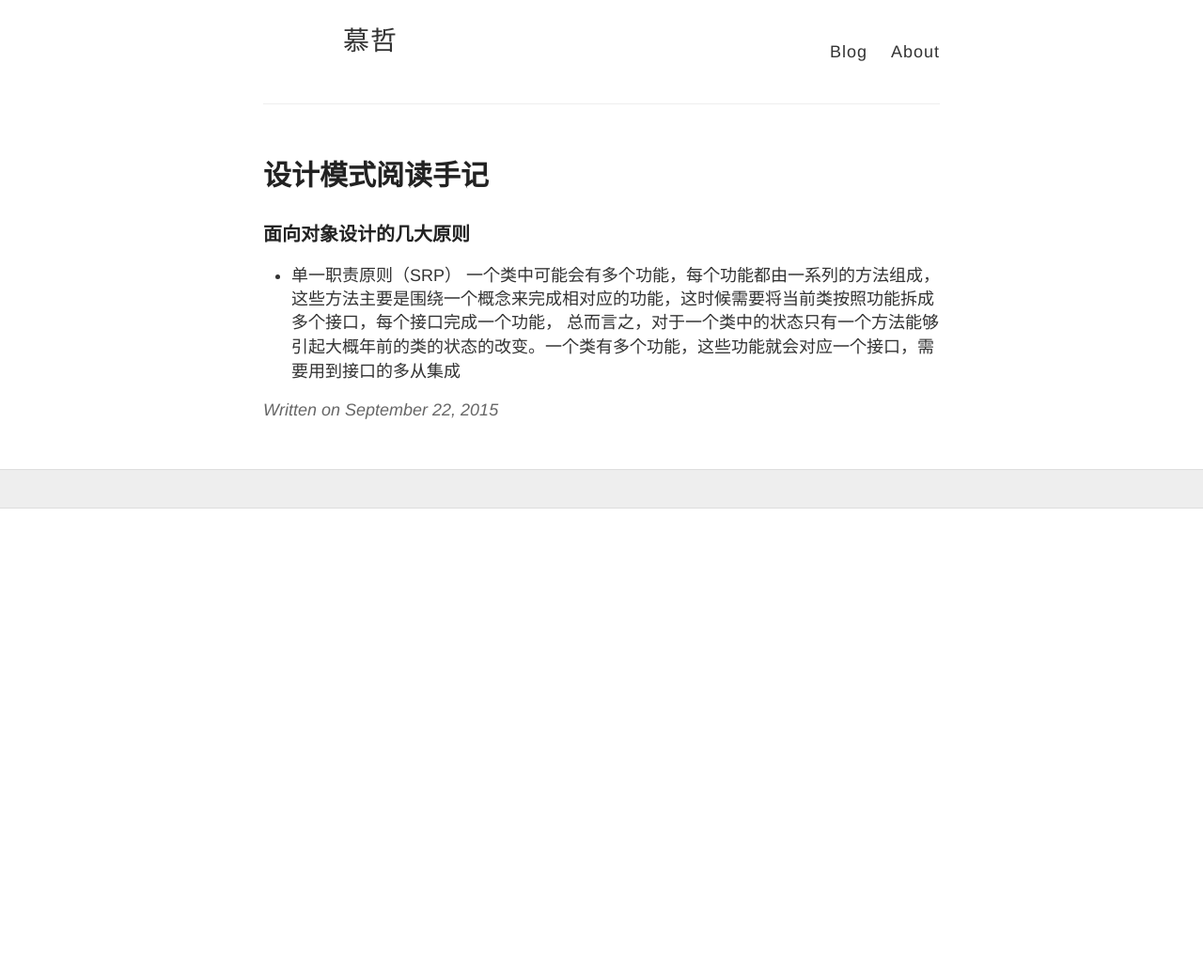
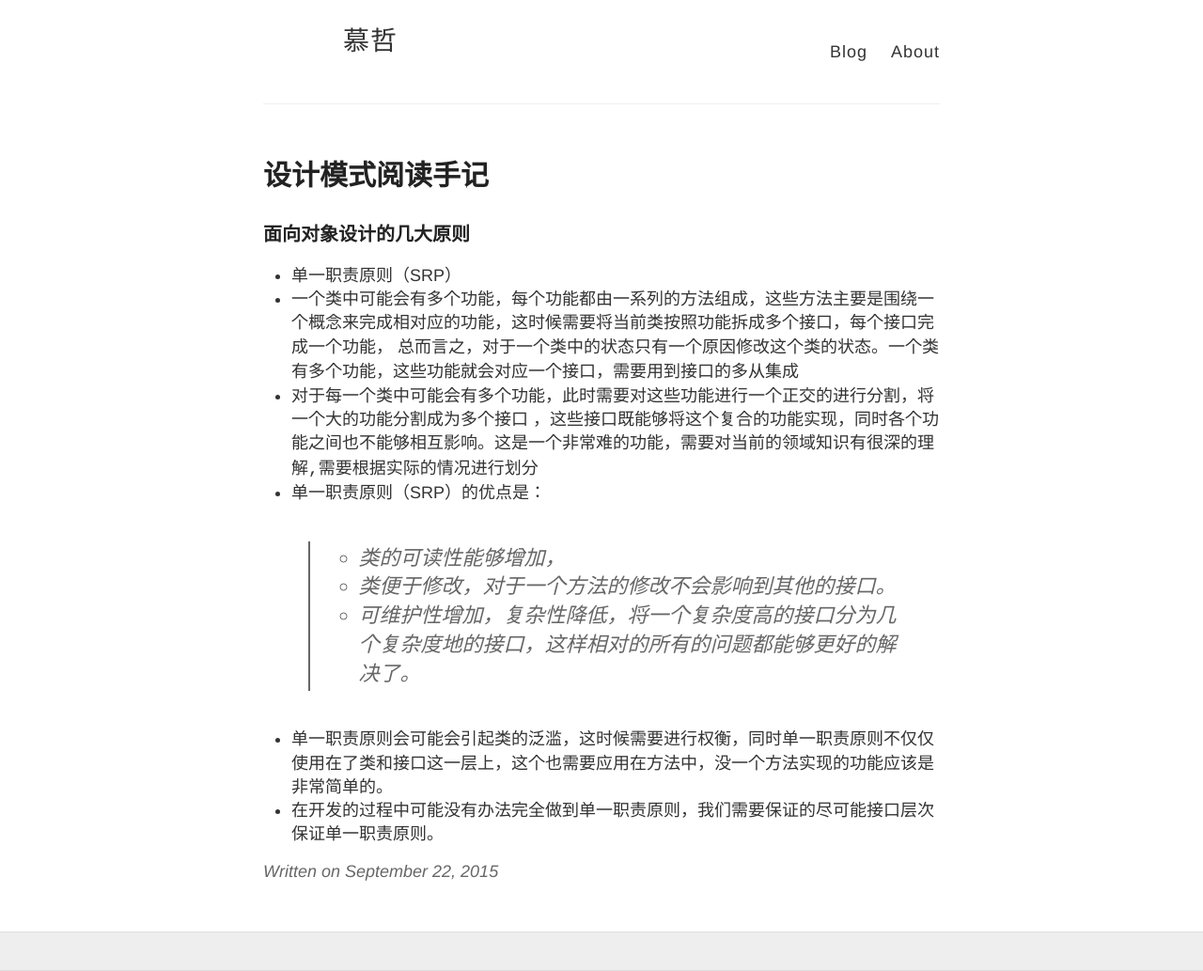
Before and after one commit to zhenru/zhenru.github.io, a Jekyll site: the page built from _posts/2015-09-22-设计模式阅读.md, in a window 1280 px wide. Shown: the whole page at 94% size. Built offline with Jekyll 4.4.1, drawn with Linux system fonts in a browser that asks for light colours; before the commit the page ends 900 px from its top, so only the background shows below that.

Commit message:
finish the srp

```diff
--- a/_posts/2015-09-22-设计模式阅读.md
+++ b/_posts/2015-09-22-设计模式阅读.md
@@ -5,4 +5,12 @@ title: 设计模式阅读手记
 
 ### 面向对象设计的几大原则
 - 单一职责原则（SRP）
- 一个类中可能会有多个功能，每个功能都由一系列的方法组成，这些方法主要是围绕一个概念来完成相对应的功能，这时候需要将当前类按照功能拆成多个接口，每个接口完成一个功能， 总而言之，对于一个类中的状态只有一个方法能够引起大概年前的类的状态的改变。`一个类有多个功能，这些功能就会对应一个接口，需要用到接口的多从集成`
+ * 一个类中可能会有多个功能，每个功能都由一系列的方法组成，这些方法主要是围绕一个概念来完成相对应的功能，这时候需要将当前类按照功能拆成多个接口，每个接口完成一个功能， 总而言之，对于一个类中的状态只有一个原因修改这个类的状态。`一个类有多个功能，这些功能就会对应一个接口，需要用到接口的多从集成`
+ * 对于每一个类中可能会有多个功能，此时需要对这些功能进行一个正交的进行分割，将一个大的功能分割成为多个接口 ，这些接口既能够将这个复合的功能实现，同时各个功能之间也不能够相互影响。`这是一个非常难的功能，需要对当前的领域知识有很深的理解,需要根据实际的情况进行划分`
+ * 单一职责原则（SRP）的优点是：
+ > * 类的可读性能够增加，
+ > * 类便于修改，对于一个方法的修改不会影响到其他的接口。
+ > * 可维护性增加，复杂性降低，将一个复杂度高的接口分为几个复杂度地的接口，这样相对的所有的问题都能够更好的解决了。
+
+* 单一职责原则会可能会引起类的泛滥，这时候需要进行权衡，同时单一职责原则不仅仅使用在了类和接口这一层上，这个也需要应用在方法中，没一个方法实现的功能应该是非常简单的。
+* 在开发的过程中可能没有办法完全做到单一职责原则，我们需要保证的尽可能接口层次保证单一职责原则。
```
